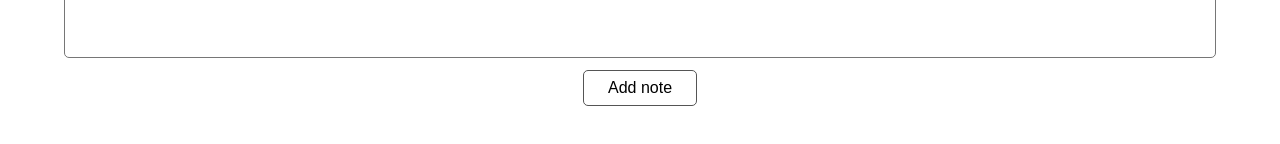
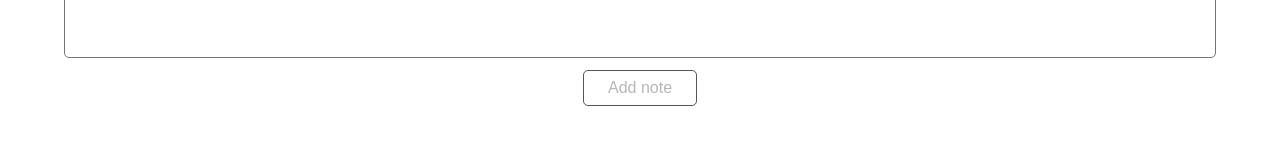
Before and after one commit to zakrzewskib/notes-internship-task, a React (Create React App) app: page / in a window 1280 px wide. Shown: the part 288-432 px from the top of the page. Built offline with nearby package versions, Linux system fonts and the light colour scheme.

Commit message:
Log note content after submitting form

```diff
--- a/src/components/AddNoteForm.js
+++ b/src/components/AddNoteForm.js
@@ -1,8 +1,26 @@
-import React from 'react';
+import React, { useState } from 'react';
+
+const isNotEmpty = (value) => {
+  return value.trim() !== '';
+};
 
 const AddNoteForm = () => {
+  const [noteContent, setNoteContent] = useState('');
+
+  const formIsValid = isNotEmpty(noteContent);
+
+  const onSubmit = (event) => {
+    event.preventDefault();
+
+    if (!formIsValid) {
+      return;
+    }
+
+    console.log(noteContent);
+  };
+
   return (
-    <form className="add-note-form container">
+    <form onSubmit={onSubmit} className="add-note-form container">
       <label htmlFor="note-content">Note</label>
       <textarea
         type="text"
@@ -10,8 +28,14 @@ const AddNoteForm = () => {
         id="note-content"
         rows="10"
         placeholder="Note text in *markdown*"
+        value={noteContent}
+        onChange={(event) => setNoteContent(event.target.value)}
       />
-      <button type="submit" className="btn-primary">
+      <button
+        disabled={!formIsValid}
+        type="submit"
+        className="btn-primary"
+      >
         Add note
       </button>
     </form>
```
